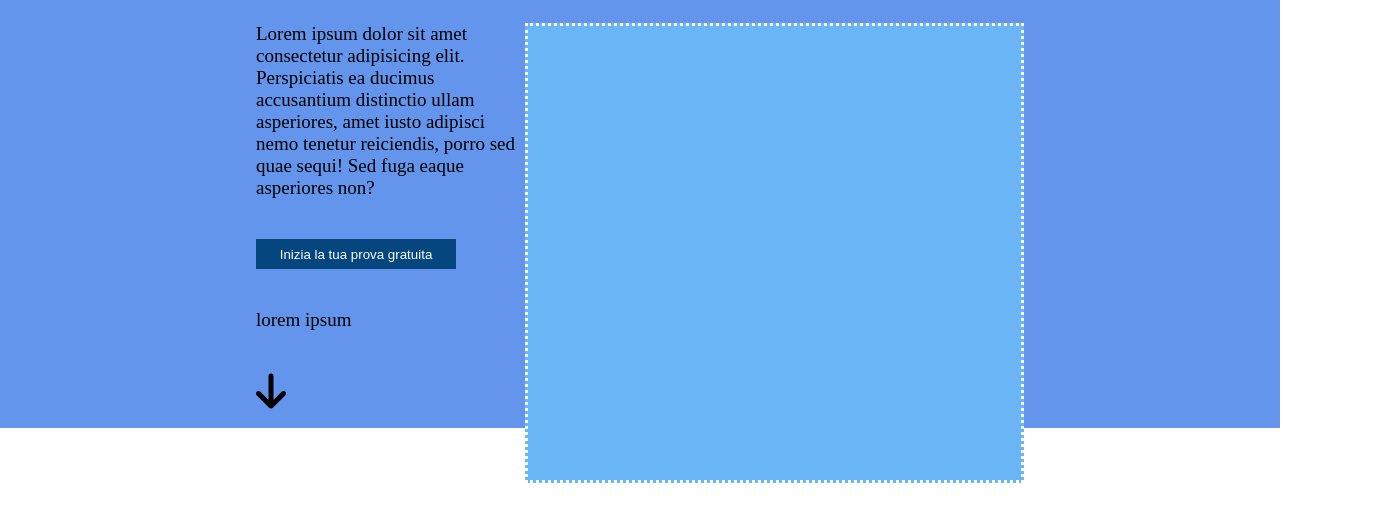
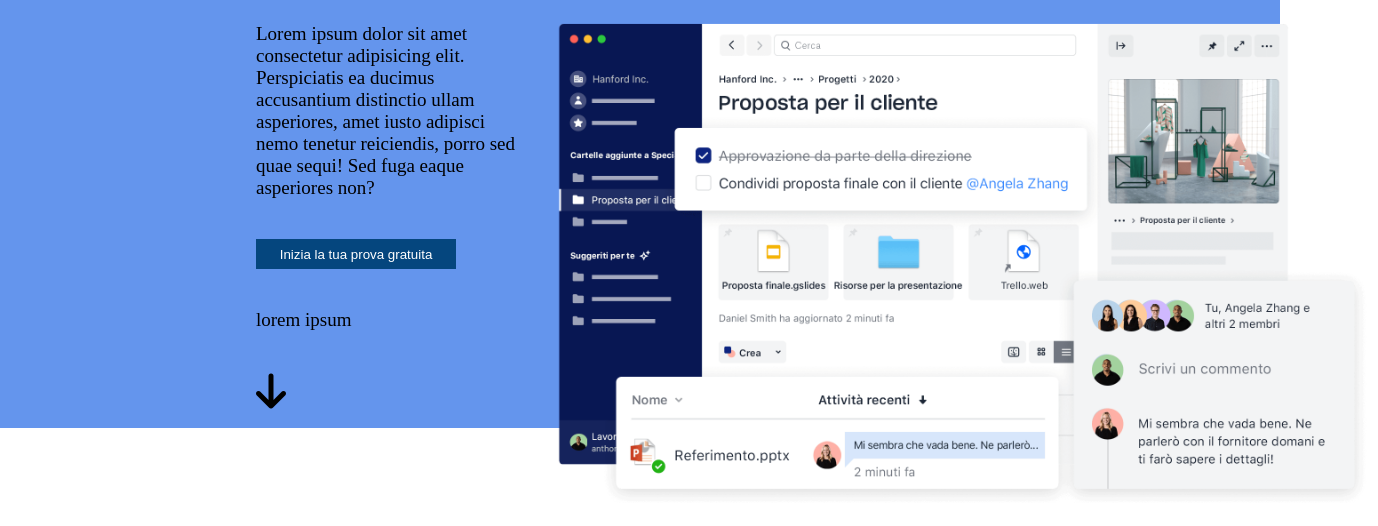
Before and after one commit to Runatorium/htmlcss-dropbox, a plain HTML site: page index.html in a window 1280 px wide. Shown: the part 272-798 px from the top of the page, 1378 px wide, since content can reach past the window. Drawn offline with Linux system fonts and the light colour scheme.

Commit message:
working on body

```diff
--- a/css/style.css
+++ b/css/style.css
@@ -124,9 +124,10 @@ ul{
 #bottomheaderinternalboximg{
     height: 115%;
     width: 65%;
-    background-color: rgb(106, 181, 246);
-    border-color:  rgb(255, 255, 255);
-    border-style: dotted;
+}
+
+#bottomheaderinternalboximg img{
+   height:  480px;
 }
 
 
--- a/index.html
+++ b/index.html
@@ -47,7 +47,9 @@
           <p>lorem ipsum</p>
           <i class="fa-solid fa-arrow-down"></i>
         </div>
-        <div id="bottomheaderinternalboximg"></div>
+        <div id="bottomheaderinternalboximg">
+          <img src="./img/jumbo.png" alt="" />
+        </div>
       </div>
     </div>
   </div>
```
